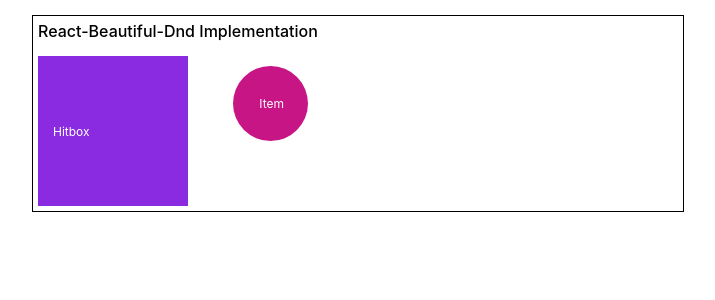
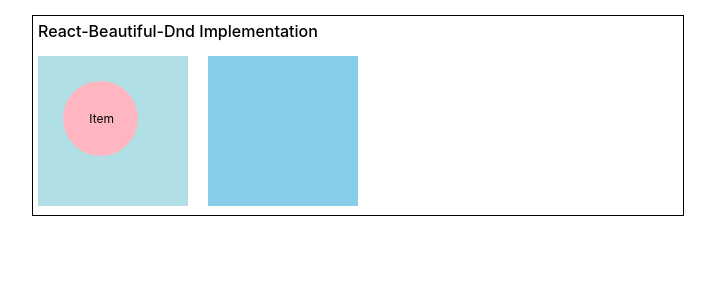
Before and after one commit to NuclearError/drag-drop-with-react, a React (Create React App) app: page / in a window 1280 px wide. Shown: the top 300 px of the page, without its empty margins (288-1003 px from the left). Built offline with nearby package versions, Linux system fonts and the light colour scheme.

Commit message:
added very basic implementation of react-beautiful-dnd

```diff
--- a/src/beautiful-dnd/App.js
+++ b/src/beautiful-dnd/App.js
@@ -1,4 +1,4 @@
-
+import { DragDropContext } from 'react-beautiful-dnd';
 import Hitbox from './Hitbox';
 import Item from './Item';
 
@@ -21,19 +21,31 @@
   font-weight: 500;
 `;
 
+const onDragEnd = result => {
+  // do stuff here (this function is required)
+}
+
 function App() {
   return (
+    <DragDropContext
+      // onDragStart
+      // onDragUpdate
+      onDragEnd={onDragEnd}
+    >
       <div className="App" css={appStyle}>
         <section css={sectionStyle}>
           <h1 css={headingStyle}>React-Beautiful-Dnd Implementation</h1>
-        <Hitbox />
+          <Hitbox>
             <Item
               id={9001}
-          posX={200}
-          posY={50}
+              posX={25}
+              posY={25}
             />
+          </Hitbox>
+          <Hitbox bgColor="skyblue" />
         </section>
       </div>
+    </DragDropContext>
   );
 }
 
--- a/src/beautiful-dnd/Hitbox.js
+++ b/src/beautiful-dnd/Hitbox.js
@@ -1,40 +1,59 @@
 import React, { Component } from 'react';
+import PropTypes from 'prop-types';
+import { Droppable } from 'react-beautiful-dnd';
 
 /** @jsx jsx */
 import { jsx, css } from '@emotion/core';
 
 const hitboxStyling = css`
+    margin-right: 20px;
     width: 150px;
     height: 150px;
-    background-color: BlueViolet;
     position: relative;
+    display: inline-block;
 
-    > p {
-        margin: 0 0 5px;
-        position: absolute;
-        font-size: 0.75rem;
-        color: white;
-        top: 45%;
-        left: 15px;
-        pointer-events: none;
-        z-index: 1;
+    &:last-child {
+      margin-right: 0;
     }
 `;
 
 class Hitbox extends Component {
   constructor(props) {
     super(props);
+    this.boxRef = React.createRef();
   }
 
+  // provided.droppableProps (see docs for provided properties)
+  // provided.placeholder is used to expand the space when dragging n dropping
+
   render() {
+    const { children, bgColor } = this.props;
     return (
-      <div
-        css={hitboxStyling}
-      >
-        <p>Hitbox</p>
-      </div>
+      /* Note that the droppableId needs to be unique */
+      <Droppable droppableId={1}>
+        {(provided) => (
+          <div
+            css={[hitboxStyling, css`background-color: ${bgColor};`]}
+            ref={provided.innerRef}
+            {...provided.droppableProps}
+          >
+            {provided.placeholder}
+            {children}
+          </div>
+        )}
+      </Droppable>
     );
   }
 }
 
+Hitbox.defaultProps = {
+  children: null,
+  bgColor: 'PowderBlue',
+};
+
+Hitbox.propTypes = {
+  children: PropTypes.node,
+  bgColor: PropTypes.string,
+};
+
 export default Hitbox;
--- a/src/beautiful-dnd/Item.js
+++ b/src/beautiful-dnd/Item.js
@@ -1,15 +1,16 @@
 import React, { Component } from 'react';
 import PropTypes from 'prop-types';
+import { Draggable } from 'react-beautiful-dnd';
 
 /** @jsx jsx */
 import { jsx, css } from '@emotion/core';
 
 const itemStyling = css`
-    position: absolute;
+    position: relative;
     width: 75px;
     height: 75px;
     border-radius: 50%;
-    background-color: MediumVioletRed;
+    background-color: LightPink;
     /* background-image: url("img/img_75x75.jpg"); */
     cursor: pointer;
     z-index: 1;
@@ -18,20 +19,27 @@
         margin: 0;
         position: absolute;
         font-size: 0.75rem;
-        color: white;
+        color: black;
         top: 40%;
         left: 35%;
         pointer-events: none;
     }
 `;
 
+// I think you can change where you put the dragHandleProps
+// according to which parts of item are specifically draggable
+// eg. like if you had to grab it from a specific corner
+
 class Item extends Component {
     constructor(props) {
         super(props);
+        this.itemRef = React.createRef();
     }
     render() {
         const { id, posX, posY } = this.props;
         return (
+            <Draggable draggableId={id} index={1}>
+                {(provided) => (
                     <div
                         css={[
                             itemStyling,
@@ -39,9 +47,14 @@
                             posY && css`top: ${posY}px;`,
                         ]}
                         id={id}
+                        ref={provided.innerRef}
+                        {...provided.draggableProps}
+                        {...provided.dragHandleProps}
                     >
                         <p>Item</p>
                     </div>
+                )}
+            </Draggable>
         );
     }
 }
```
Lines whose indentation alone changed are shown as unchanged.
